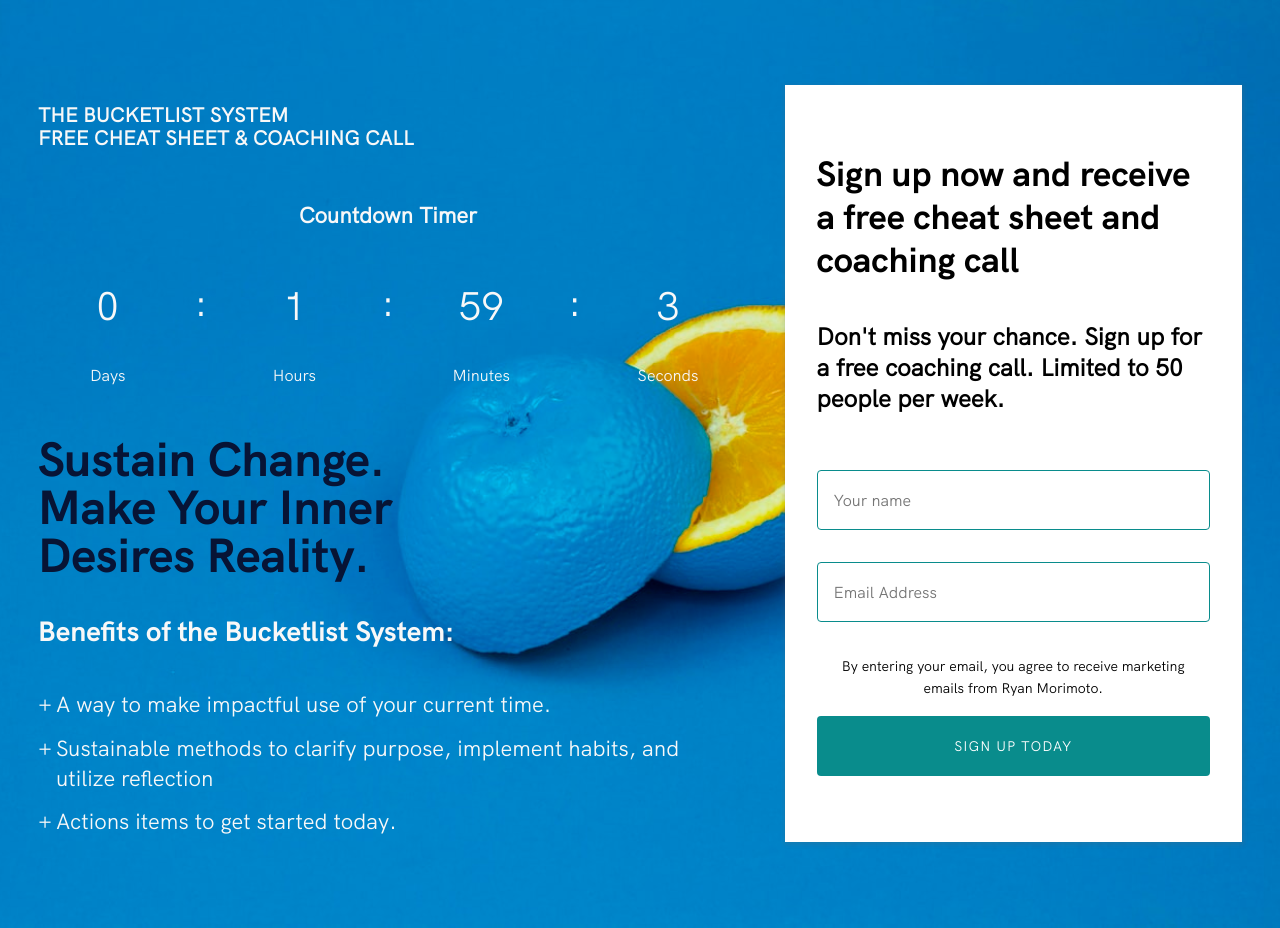
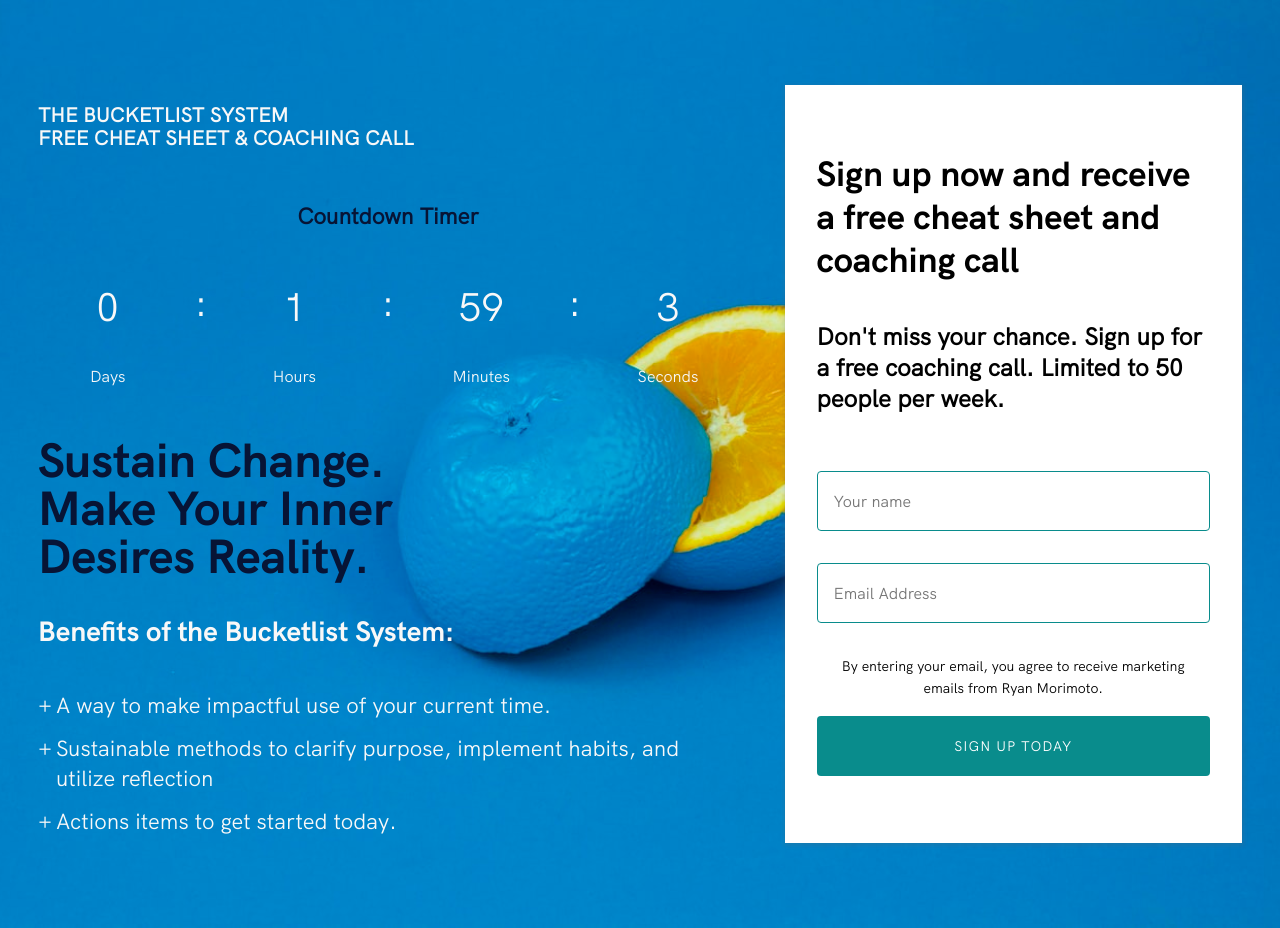
Before and after one commit to Bucketlist-System/landing-page, a Gatsby site: page / in a window 1280 px wide. Built offline with nearby package versions, Linux system fonts and the light colour scheme; Gatsby itself is replaced by a stand-in of ours.

Commit message:
delete unused npm package

```diff
--- a/package.json
+++ b/package.json
@@ -5,7 +5,6 @@
   "version": "0.1.0",
   "author": "Ryan Morimoto",
   "dependencies": {
-    "@rafaelquintanilha/gatsby-theme-countdown": "^1.0.10",
     "gatsby": "^2.15.31",
     "gatsby-image": "^2.2.24",
     "gatsby-plugin-manifest": "^2.2.20",
--- a/src/components/timer/timer.module.scss
+++ b/src/components/timer/timer.module.scss
@@ -19,17 +19,18 @@
 .timer {
   display: flex;
   flex-direction: column;
-  align-items: center;
   justify-content: center;
   width: 100%;
   height: 100%;
 
+  h2 {
+    color: #071435;
+    font-size: 1.4em;
+  }
+
   div:first-child {
     text-align: center;
 
-    p {
-      // color: #f8f8f8
-    }
   }
 
   div:last-child {
```
